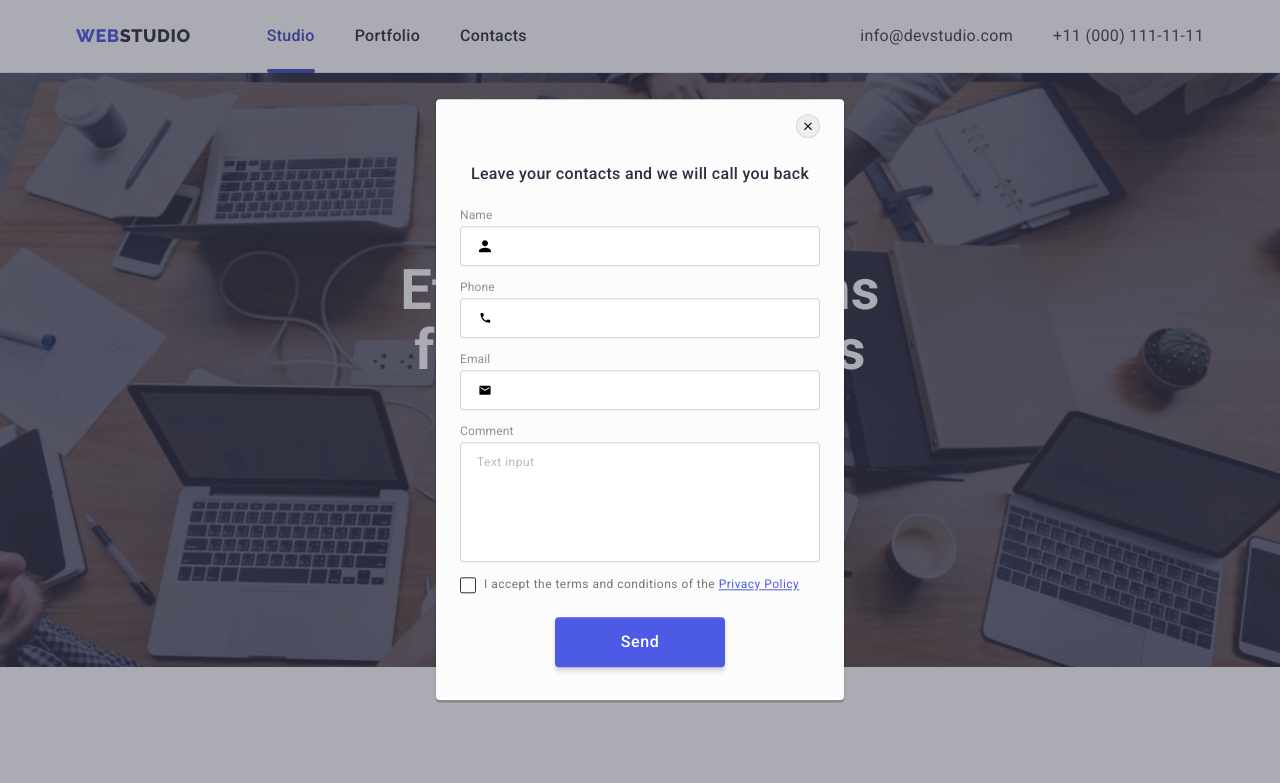
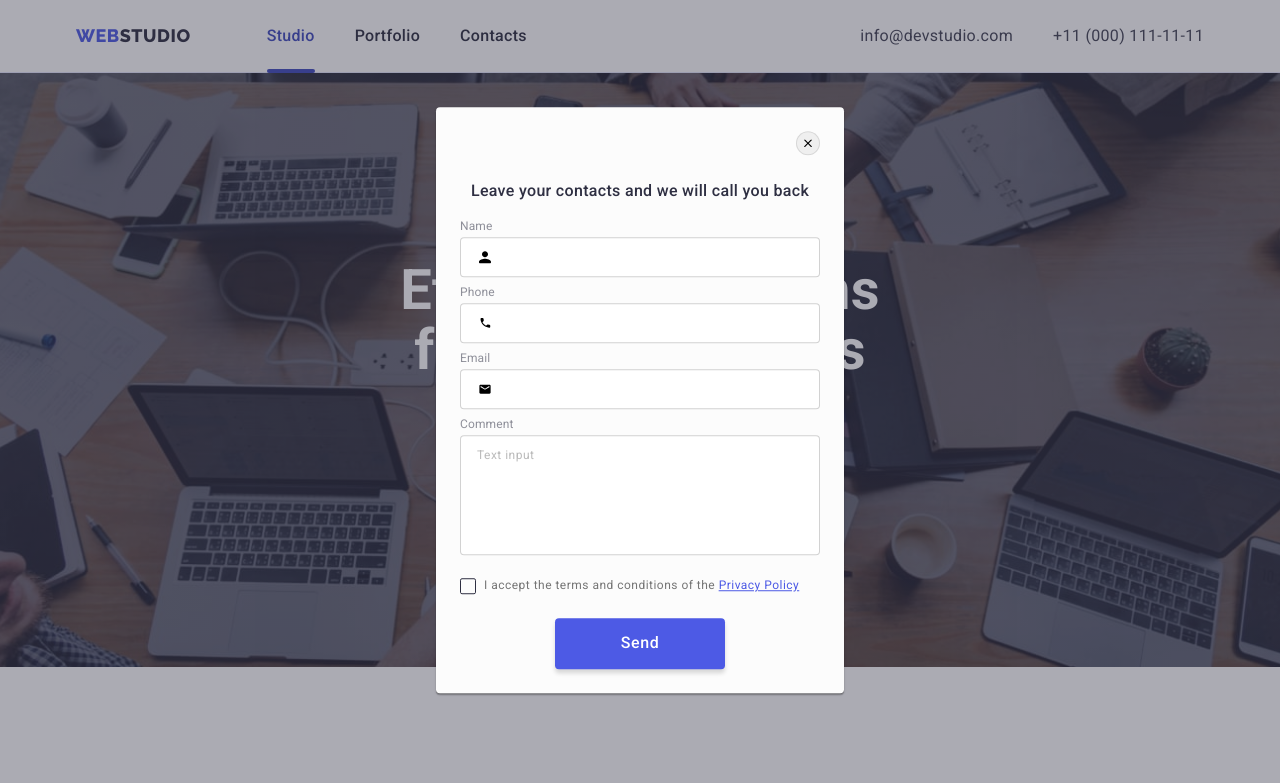
Before and after one commit to RudeDuke/goit-markup-hw-06, a plain HTML site: page index.html in a window 1280 px wide. Both pictures are taken after a click on the button "Order Service". Shown: the top 783 px of the page. Drawn offline with nearby package versions, Linux system fonts and the light colour scheme.

Commit message:
Fixed hw-6 according to mentor’s comments

```diff
--- a/css/styles.css
+++ b/css/styles.css
@@ -701,11 +701,7 @@ body {
 
   width: 408px;
   min-height: 584px;
-
-  padding-top: 15px;
-  padding-bottom: 33px;
-  padding-left: 24px;
-  padding-right: 24px;
+  padding: 24px;
 
   background-color: var(--modal-bg-color);
   box-shadow: 0px 1px 1px rgba(0, 0, 0, 0.14), 0px 1px 3px rgba(0, 0, 0, 0.12),
@@ -755,11 +751,11 @@ body {
   color: var(--main-titles-color);
 }
 
-.modal-field {
+/*  ------------------ [MODAL INPUTS] ------------------ */
+
+.modal-input-field {
   margin-bottom: 8px;
 }
-
-/*  ------------------ [MODAL INPUTS] ------------------ */
 
 .modal-input-line-wrapper {
   position: relative;
@@ -789,7 +785,8 @@ body {
 }
 
 .modal-input-title {
-  margin-bottom: 2px;
+  display: block;
+  margin-bottom: 4px;
   font-size: var(--basic-input-font-size);
   line-height: 1.17;
   letter-spacing: 0.01em;
@@ -804,6 +801,10 @@ body {
 }
 
 /*  ------------------ [MODAL COMMENT FIELD] ------------------ */
+
+.modal-comment-field {
+  margin-bottom: 16px;
+}
 
 .modal-comment-area {
   width: 100%;
--- a/index.html
+++ b/index.html
@@ -18,7 +18,7 @@
     <title>Studio</title>
   </head>
   <body>
-    <!------------------------------------------------------------ HEADER ------------------------------------------------------------>
+    <!--------------------------------------------------------- [HEADER] -------------------------------------------------------->
     <header class="header">
       <div class="container header-container">
         <nav class="header-navigation">
@@ -47,15 +47,16 @@
         </address>
       </div>
     </header>
+    <!---------------------------------------------------------- [MAIN] --------------------------------------------------------->
     <main>
-      <!------------------------------------------------------------ HERO-SECTION ------------------------------------------------------------>
+      <!------------------------------------------------------ HERO-SECTION ----------------------------------------------------->
       <section class="hero-section">
         <div class="container">
           <h1 class="hero-title">Effective Solutions for Your Business</h1>
           <button class="basic-button" type="button" data-modal-open>Order Service</button>
         </div>
       </section>
-      <!--------------------------------------------------------- ADVANTAHES SECTION --------------------------------------------------------->
+      <!--------------------------------------------------- ADVANTAHES SECTION -------------------------------------------------->
       <section class="section">
         <div class="container">
           <h2 class="section-title visually-hidden">Our advantages</h2>
@@ -111,7 +112,7 @@
           </ul>
         </div>
       </section>
-      <!------------------------------------------------------------ SERVICES SECTION ------------------------------------------------------------>
+      <!---------------------------------------------------- SERVICES SECTION --------------------------------------------------->
       <section class="services-section">
         <div class="container">
           <h2 class="section-title">What are we doing</h2>
@@ -146,7 +147,7 @@
           </ul>
         </div>
       </section>
-      <!------------------------------------------------------------ OUR TEAM SECTION ------------------------------------------------------------>
+      <!----------------------------------------------------- OUR TEAM SECTION -------------------------------------------------->
       <section class="section dark-theme-section">
         <div class="container">
           <h2 class="section-title">Our Team</h2>
@@ -317,7 +318,7 @@
           </ul>
         </div>
       </section>
-      <!------------------------------------------------------------ CUSTOMERS SECTION ------------------------------------------------------------>
+      <!--------------------------------------------------- CUSTOMERS SECTION --------------------------------------------------->
       <section class="customers-section">
         <div class="container">
           <h2 class="section-title">Customers</h2>
@@ -368,10 +369,13 @@
         </div>
       </section>
     </main>
-    <!------------------------------------------------------------ FOOTER ------------------------------------------------------------>
+
+    <!---------------------------------------------------------- FOOTER --------------------------------------------------------->
+
     <footer class="footer">
       <div class="container footer-container">
         <!------------------------ [FOOTER LEFT PART] -------------------------->
+
         <div class="left-footer-part-container">
           <a class="link logo-invariable-part" href="./index.html"
             >Web<span class="logo-light-part">Studio</span></a
@@ -383,6 +387,7 @@
         </div>
 
         <!------------------------ [FOOTER MEDIA SET] ------------------------->
+
         <div class="footer-media-block">
           <p class="footer-media-list-title">Social media</p>
           <ul class="list footer-media-list">
@@ -418,6 +423,7 @@
         </div>
 
         <!------------------------ [FOOTER SIGN-UP BLOCK] ------------------------->
+
         <div class="footer-subscription-field">
           <p class="footer-subscription-title">Subscribe</p>
           <form class="footer-subscription-form">
@@ -440,7 +446,7 @@
       </div>
     </footer>
 
-    <!---------------------- MODAL WINDOW / DATA ENTRY FORM ---------------------->
+    <!---------------------------------------------- MODAL WINDOW / DATA ENTRY FORM --------------------------------------------->
 
     <div class="backdrop is-hidden" data-modal>
       <div class="modal-window">
@@ -451,7 +457,7 @@
         </button>
         <p class="modal-form-title">Leave your contacts and we will call you back</p>
         <form class="modal-form">
-          <div class="modal-field">
+          <div class="modal-input-field">
             <label for="user-name" class="modal-input-title">Name</label>
             <div class="modal-input-line-wrapper">
               <input
@@ -466,7 +472,7 @@
               </svg>
             </div>
           </div>
-          <div class="modal-field">
+          <div class="modal-input-field">
             <label for="user-tel" class="modal-input-title">Phone</label>
             <div class="modal-input-line-wrapper">
               <input class="modal-input-line" type="tel" name="user-tel" id="user-tel" required />
@@ -475,7 +481,7 @@
               </svg>
             </div>
           </div>
-          <div class="modal-field">
+          <div class="modal-input-field">
             <label for="user-email" class="modal-input-title">Email</label>
             <div class="modal-input-line-wrapper">
               <input class="modal-input-line" type="email" name="user-email" id="user-email" />
@@ -484,7 +490,7 @@
               </svg>
             </div>
           </div>
-          <div class="modal-field">
+          <div class="modal-comment-field">
             <label for="user-comment" class="modal-input-title">Comment</label>
             <textarea
               class="modal-comment-area"
```
Also changed, not shown: portfolio.html (+5 -4 lines).
